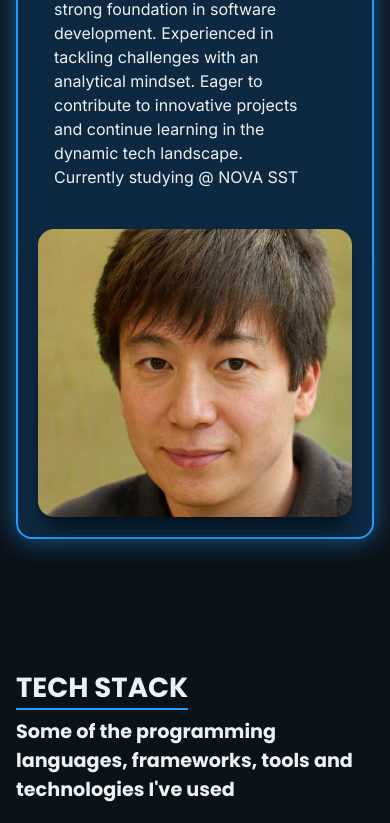
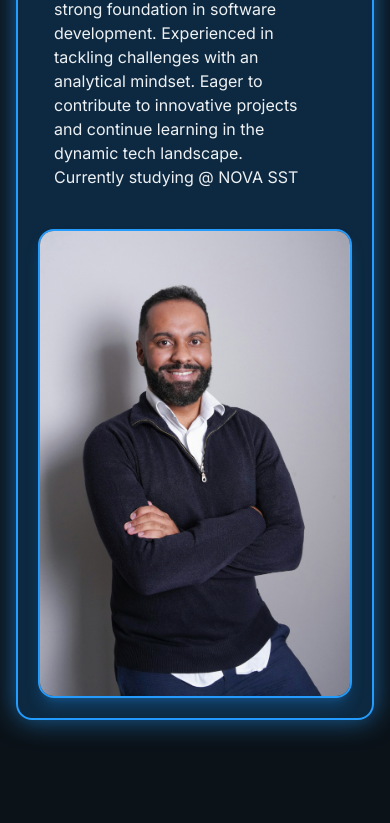
Before and after one commit to miguelcollaco/portfolio, a Next.js app: page / in a window 390 px wide. Shown: the part 1149-1972 px from the top of the page. Built offline with nearby package versions, Linux system fonts and the light colour scheme.

Commit message:
tech cards change + about card responsiveness

```diff
--- a/app/page.tsx
+++ b/app/page.tsx
@@ -40,8 +40,10 @@ export default function Home() {
 			<div id="loading"
 			     className='fixed inset-0 flex space-x-2 justify-center items-center bg-background h-screen w-screen z-30 overflow-hidden duration-[450ms]'>
 				<span className='sr-only'>Loading...</span>
-				<div className='size-7 bg-secondary opacity-75 rounded-full animate-bounce [animation-delay:-0.3s]'></div>
-				<div className='size-7 bg-secondary opacity-75 rounded-full animate-bounce [animation-delay:-0.15s]'></div>
+				<div
+					className='size-7 bg-secondary opacity-75 rounded-full animate-bounce [animation-delay:-0.3s]'></div>
+				<div
+					className='size-7 bg-secondary opacity-75 rounded-full animate-bounce [animation-delay:-0.15s]'></div>
 				<div className='size-7 bg-secondary opacity-75 rounded-full animate-bounce'></div>
 			</div>
 
@@ -53,13 +55,16 @@ export default function Home() {
 					<a className="text-sm md:text-lg font-semibold z-10 [text-shadow:_0_0_15px_rgb(0_0_0_/_60%)] overflow-hidden">
 						A <span ref={el}/>
 					</a>
-					<div className="absolute top-1/3 w-80 h-80 bg-red-600 rounded-full filter blur-3xl opacity-50 animate-blob"></div>
-					<div className="absolute left-1/2 top-1/3 w-80 h-80 bg-amber-400 rounded-full filter blur-3xl opacity-50 animate-blob animation-delay-4000"></div>
-					<div className="absolute right-1/2 top-1/3 w-80 h-80 bg-cyan-400 rounded-full filter blur-3xl opacity-50 animate-blob animation-delay-2000"></div>
+					<div
+						className="absolute top-1/3 w-80 h-80 bg-red-600 rounded-full filter blur-3xl opacity-50 animate-blob"></div>
+					<div
+						className="absolute left-1/2 top-1/3 w-80 h-80 bg-amber-400 rounded-full filter blur-3xl opacity-50 animate-blob animation-delay-4000"></div>
+					<div
+						className="absolute right-1/2 top-1/3 w-80 h-80 bg-cyan-400 rounded-full filter blur-3xl opacity-50 animate-blob animation-delay-2000"></div>
 				</div>
 			</div>
 
-			<div className="flex w-full min-h-screen pt-32" id="about">
+			<div className="flex w-full min-h-screen lg:h-screen pt-32" id="about">
 				<div
 					className="flex flex-col md:flex-row w-full h-auto bg-secondary/30 rounded-2xl p-5 [box-shadow:_0_0_27px_rgba(36,156,254,0.6)] border-2 border-solid border-accent">
 					<div className="h-full w-full flex flex-col justify-between p-10 pl-4">
@@ -76,13 +81,15 @@ export default function Home() {
 						</p>
 					</div>
 					<div
-						className="w-full h-full rounded-2xl p-4 overflow-hidden relative shadow-[rgba(0,0,0,0.4)] shadow-xl">
+						className="w-full h-auto m-auto rounded-2xl flex items-center">
 						<Image
-							src="/thispersondoesnotexist.jpeg"
+							src="/teste.jpg"
+							loading="lazy"
 							alt="photo"
-							fill
+							width={3024}
+							height={4032}
 							objectFit="cover"
-							className="w-full h-auto"
+							className="w-full h-full rounded-2xl border-accent border-2 shadow-lg shadow-accent/25"
 						/>
 					</div>
 				</div>
@@ -139,7 +146,7 @@ export default function Home() {
 							].map(([name, id, title]) => (
 								<li
 									key={name}
-									className="m-2 w-20 md:w-36 p-2 flex justify-center align-middle aspect-square rounded-lg bg-secondary/30 hover:scale-105 duration-300"
+									className="m-3 w-20 md:w-36 p-2 flex justify-center align-middle aspect-square rounded-lg bg-secondary/30 [box-shadow:_0_0_15px_rgba(36,156,254,0.6)] border-2 border-solid border-accent hover:scale-105 duration-300"
 									id={id}
 									title={title}>
 									<Image
@@ -161,13 +168,15 @@ export default function Home() {
 			<div className="flex flex-col justify-between w-full pt-32 min-h-screen" id="contact">
 				<div className="grid lg:grid-cols-5 gap-8">
 					<div className="col-span-3 lg:col-span-2 w-full">
-						<div className="p-6 sticky top-36 bg-secondary/30 rounded-xl [box-shadow:_0_0_27px_rgba(36,156,254,0.6)] border-2 border-solid border-accent">
+						<div
+							className="p-6 sticky top-36 bg-secondary/30 rounded-xl [box-shadow:_0_0_27px_rgba(36,156,254,0.6)] border-2 border-solid border-accent">
 							<div className="w-max">
 								<h1 className="uppercase after:bg-accent after:block after:h-0.5 after:w-full after:mb-2">Contact</h1>
 							</div>
 							<div className="mt-4">
-								<h2 className="py-2 ">Miguel Collaço</h2>
-								<p className="py-4">I am available to freelance. Contact me!</p>
+								<h3 className="pt-2">Miguel Collaço</h3>
+								<p className="pt-4">I am available to freelance. </p>
+								<p>Don&apos;t hesitate to contact me!</p>
 							</div>
 							<div className="flex items-center justify-around py-4">
 								<a
@@ -276,9 +285,11 @@ export default function Home() {
 				</div>
 			</div>
 
-			<div className="w-full pt-32 mb-60">
-				<h1>th</h1>
-				<p>teste</p>
+			<div className="w-screen h-auto mt-32 py-20 mb-60 flex justify-center bg-secondary/30">
+				<div>
+					<h3 className="uppercase after:bg-accent after:block after:h-0.5 after:w-full after:mb-2">teste</h3>
+					<p>Lorem ipsum</p>
+				</div>
 			</div>
 
 			<Script
```
Also changed, not shown: public/teste.jpg (added).
